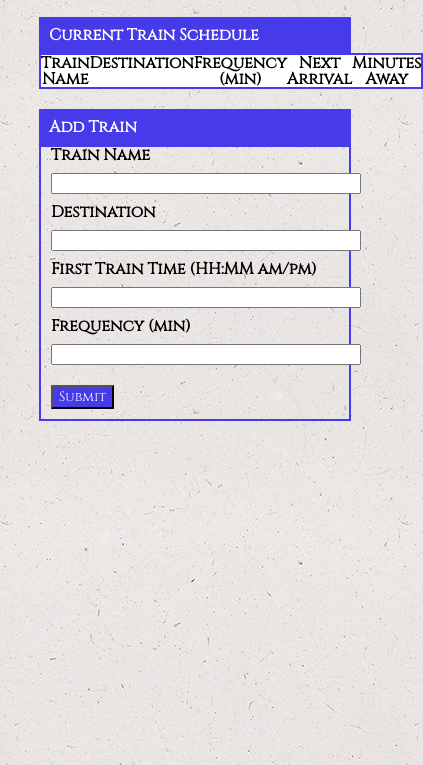
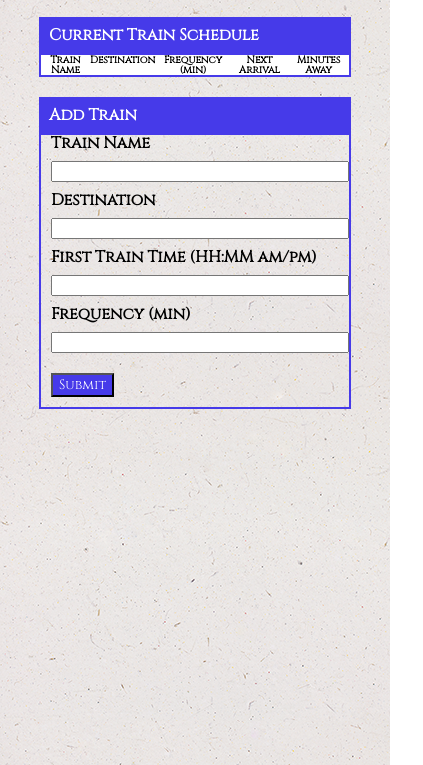
Before and after one commit to aljoker2001/Train-Schedule, a plain HTML site: page index.html in a window 390 px wide. Shown: the part 79-844 px from the top of the page, 423 px wide, since content can reach past the window. Drawn offline with nearby package versions, Linux system fonts and the light colour scheme; no server answers.

Commit message:
made it mobile responsive

```diff
--- a/assets/css/style.css
+++ b/assets/css/style.css
@@ -121,3 +121,25 @@ p {
 #trains {
     background-color: white;
 }
+
+@media screen and (max-width: 980px) {
+    #name-entry, #dest-entry, #first-entry, #freq-entry {
+        width: 96%;
+    }
+}
+@media screen and (max-width: 768px) {
+    #name-entry, #dest-entry, #first-entry, #freq-entry {
+        width: 95%;
+    }
+}
+@media screen and (max-width: 640px) {
+    #name-entry, #dest-entry, #first-entry, #freq-entry {
+        width: 94%;
+    }
+}
+
+@media screen and (max-width: 543px) {
+    table {
+        font-size: 10px;
+    }
+}
```
Also changed, not shown: index.html (+6 -3 lines).
